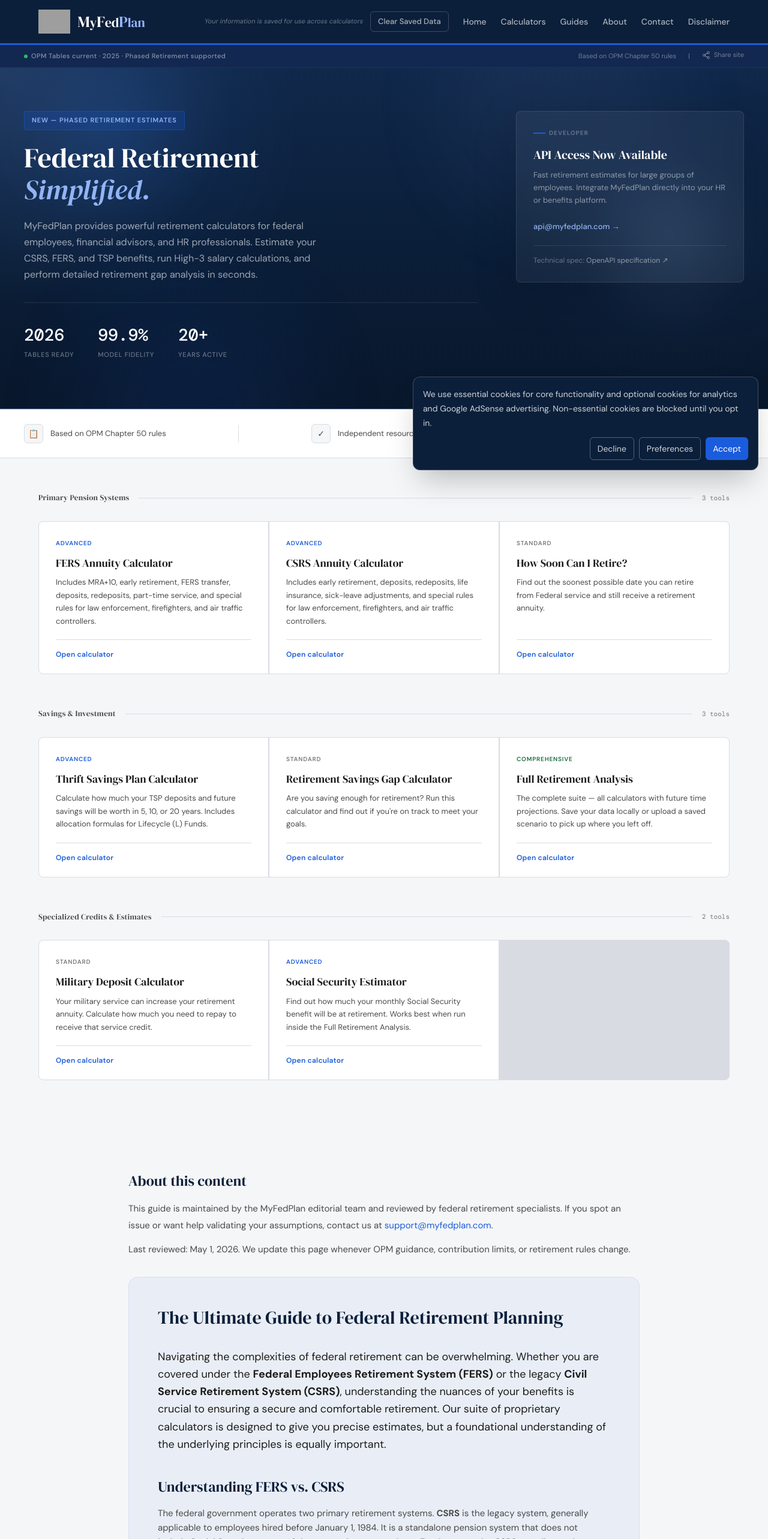
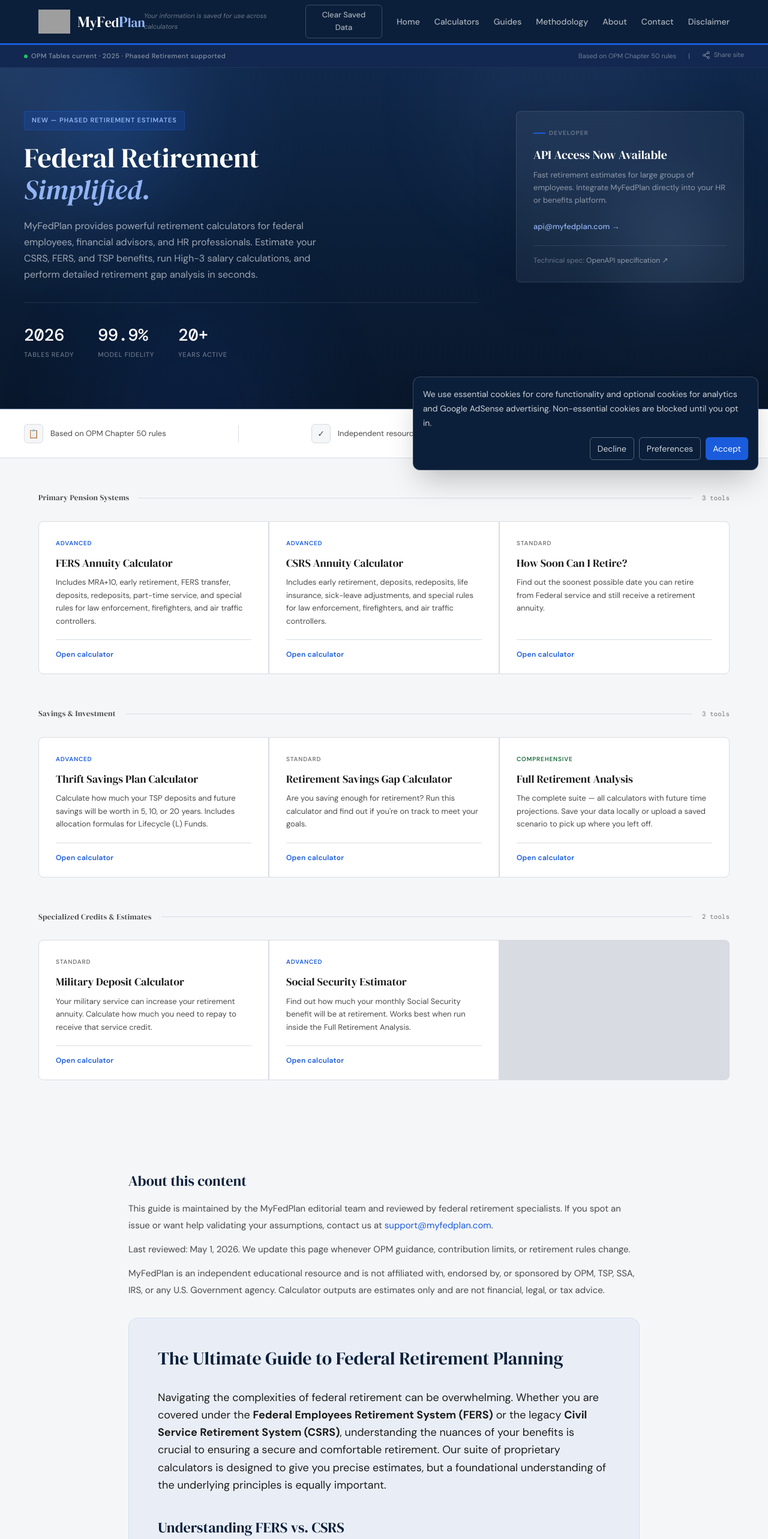
Before and after one commit to rscboy/quantos, a React (Vite) app: page / in a window 1280 px wide. Shown: the top 2566 px of the page at 60% size. Built offline with nearby package versions, Linux system fonts and the light colour scheme; grey boxes are pictures that could not be loaded.

Commit message:
Improve AdSense readiness content and terms route resilience

```diff
--- /dev/null
+++ b/public/terms.html
@@ -0,0 +1,14 @@
+<!doctype html>
+<html lang="en">
+  <head>
+    <meta charset="UTF-8" />
+    <meta name="viewport" content="width=device-width, initial-scale=1.0" />
+    <title>Terms of Service | MyFedPlan</title>
+    <meta name="robots" content="index,follow" />
+    <meta http-equiv="refresh" content="0; url=/terms" />
+    <link rel="canonical" href="https://www.myfedplan.us/terms" />
+  </head>
+  <body>
+    <p>If you are not redirected automatically, <a href="/terms">open Terms of Service</a>.</p>
+  </body>
+</html>
--- a/src/components/Home.tsx
+++ b/src/components/Home.tsx
@@ -215,6 +215,9 @@
         <p className="text-text-2 leading-7">
           Last reviewed: May 1, 2026. We update this page whenever OPM guidance, contribution limits, or retirement rules change.
         </p>
+        <p className="text-text-2 leading-7 mt-3">
+          MyFedPlan is an independent educational resource and is not affiliated with, endorsed by, or sponsored by OPM, TSP, SSA, IRS, or any U.S. Government agency. Calculator outputs are estimates only and are not financial, legal, or tax advice.
+        </p>
       </section>
 
       <article className="max-w-[900px] mx-auto px-6 pb-32">
--- a/src/components/Nav.tsx
+++ b/src/components/Nav.tsx
@@ -138,7 +138,7 @@
             </li>
             <li>
               <a href="#" className="text-white/65 text-[14px] font-medium no-underline transition-colors duration-150 hover:text-white" onClick={(e) => { e.preventDefault(); setView('home'); }}>Home</a>
-            </li><li><a href="#" className="text-white/65 text-[14px] font-medium no-underline transition-colors duration-150 hover:text-white" onClick={(e)=>{e.preventDefault();setView('fers');}}>Calculators</a></li><li><a href="#" className="text-white/65 text-[14px] font-medium no-underline transition-colors duration-150 hover:text-white" onClick={(e)=>{e.preventDefault();setView('guides');}}>Guides</a></li><li><a href="#" className="text-white/65 text-[14px] font-medium no-underline transition-colors duration-150 hover:text-white" onClick={(e)=>{e.preventDefault();setView('about');}}>About</a></li><li><a href="#" className="text-white/65 text-[14px] font-medium no-underline transition-colors duration-150 hover:text-white" onClick={(e)=>{e.preventDefault();setView('contact');}}>Contact</a></li><li><a href="#" className="text-white/65 text-[14px] font-medium no-underline transition-colors duration-150 hover:text-white" onClick={(e)=>{e.preventDefault();setView('disclaimer');}}>Disclaimer</a>
+            </li><li><a href="#" className="text-white/65 text-[14px] font-medium no-underline transition-colors duration-150 hover:text-white" onClick={(e)=>{e.preventDefault();setView('fers');}}>Calculators</a></li><li><a href="#" className="text-white/65 text-[14px] font-medium no-underline transition-colors duration-150 hover:text-white" onClick={(e)=>{e.preventDefault();setView('guides');}}>Guides</a></li><li><a href="#" className="text-white/65 text-[14px] font-medium no-underline transition-colors duration-150 hover:text-white" onClick={(e)=>{e.preventDefault();setView('methodology');}}>Methodology</a></li><li><a href="#" className="text-white/65 text-[14px] font-medium no-underline transition-colors duration-150 hover:text-white" onClick={(e)=>{e.preventDefault();setView('about');}}>About</a></li><li><a href="#" className="text-white/65 text-[14px] font-medium no-underline transition-colors duration-150 hover:text-white" onClick={(e)=>{e.preventDefault();setView('contact');}}>Contact</a></li><li><a href="#" className="text-white/65 text-[14px] font-medium no-underline transition-colors duration-150 hover:text-white" onClick={(e)=>{e.preventDefault();setView('disclaimer');}}>Disclaimer</a>
             </li>
           </ul>
         </div>
```
